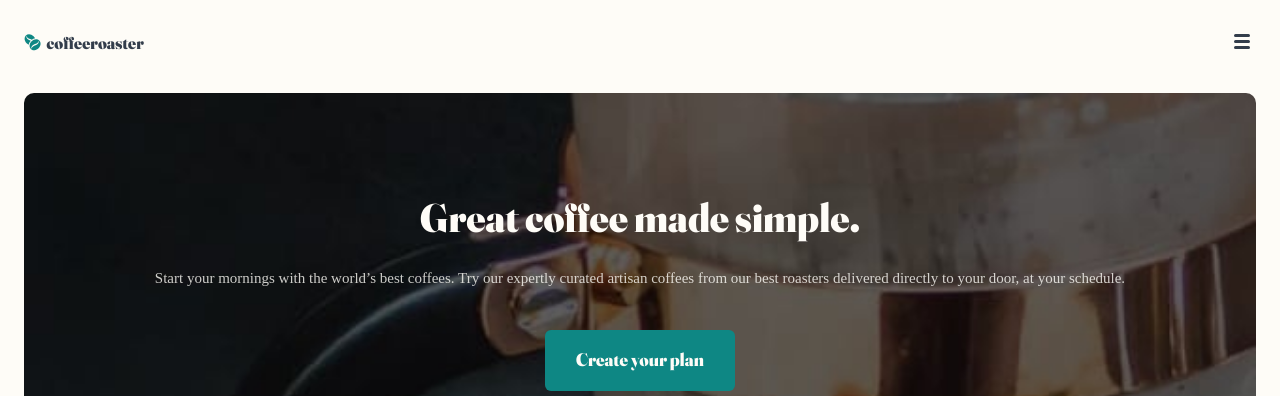
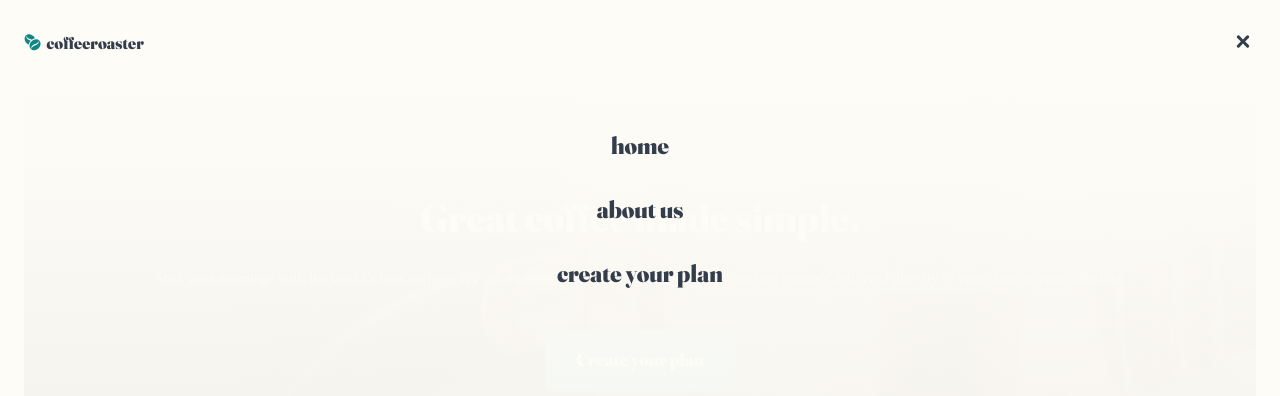
Before and after one commit to Oleksandr-Berd/coffeeroastersfixed, a React (Create React App) app: page / in a window 1280 px wide. Both pictures are taken after a click on the button 1242 px from the left and 42 px from the top of the page. Shown: the top 396 px of the page. Built offline with nearby package versions, Linux system fonts and the light colour scheme.

Commit message:
made markup for menu

```diff
--- a/src/components/BurgerMenu/BurgerMenu.tsx
+++ b/src/components/BurgerMenu/BurgerMenu.tsx
@@ -1,11 +1,14 @@
 import * as SC from "./BurgerMenuStyled";
 
 import { ReactComponent as BurgerMobSvg } from "../../assets/img/shared/mobile/icon-hamburger.svg";
+import {ReactComponent as CloseMenuSvg} from '../../assets/img/shared/mobile/icon-close.svg'
 
-const BurgerMenu: React.FC = () => {
+import { HeaderType } from "../../utils/types/types";
+
+const BurgerMenu: React.FC<HeaderType> = ({isMenu, toggleMenu}) => {
   return (
-    <SC.BurgerButton>
-      <BurgerMobSvg />
+    <SC.BurgerButton onClick={toggleMenu}>
+      {isMenu ? <CloseMenuSvg/> : <BurgerMobSvg/>}
     </SC.BurgerButton>
   );
 };
--- /dev/null
+++ b/src/components/NavMenu/NavMenu.tsx
@@ -0,0 +1,13 @@
+import * as SC from './NavMenuStyled'
+
+import NavBar from "../../ui/NavBar/NavBar";
+
+const NavMenu:React.FC = () => {
+    return ( <SC.Overlay>
+        <SC.ModalMenu>
+            <NavBar location="header"/>
+        </SC.ModalMenu>
+    </SC.Overlay> );
+}
+
+export default NavMenu;
--- /dev/null
+++ b/src/components/NavMenu/NavMenuStyled.ts
@@ -0,0 +1,27 @@
+import styled from "@emotion/styled";
+
+export const Overlay = styled.div`
+ position: absolute;
+  top: 0;
+  left: 0;
+  width: 100vw;
+  height: 100%;
+  z-index: 1;
+
+  display: flex;
+  justify-content: center;
+  align-items: flex-start;
+
+  transform: translateY(90px);
+
+  background: linear-gradient(rgb(254, 252, 247), 80%, rgb(254, 252, 247, 0.5));
+
+`
+
+export const ModalMenu = styled.div`
+  position: absolute;
+
+  padding-top: 40px;
+
+  text-align: center;
+  `
--- a/src/layouts/Header/Header.tsx
+++ b/src/layouts/Header/Header.tsx
@@ -2,11 +2,12 @@ import * as SC from "./HeaderStyled"
 
 import Logo from "../../components/Logo/Logo";
 import BurgerMenu from "../../components/BurgerMenu/BurgerMenu";
+import { HeaderType } from "../../utils/types/types";
 
-const Header:React.FC = () => {
+const Header:React.FC<HeaderType> = ({isMenu, toggleMenu}) => {
     return ( <SC.HeaderStyled>
         <Logo location="header"/>
-        <BurgerMenu/>
+        <BurgerMenu toggleMenu={toggleMenu} isMenu={isMenu}/>
     </SC.HeaderStyled> );
 }
 
--- a/src/layouts/SharedLayout/SharedLayout.tsx
+++ b/src/layouts/SharedLayout/SharedLayout.tsx
@@ -1,17 +1,24 @@
-import { Suspense } from "react";
+import { Suspense, useState } from "react";
 import { DNA } from "react-loader-spinner";
 
 
 import * as SC from "./SharedLayoutStyled"
 import Header from "../Header/Header";
 import Footer from "../Footer/Footer";
+import NavMenu from "../../components/NavMenu/NavMenu";
 
 type Props = {
     children:React.ReactNode
 }
 
 const SharedLayout:React.FC<Props> = ({children}) => {
-    return ( <SC.SharedLayoutStyled>
+const [isMenu, setIsMenu] = useState(false)
+
+const toggleMenu = ():void =>{
+    setIsMenu(!isMenu)
+}
+
+    return ( <SC.SharedLayoutStyled isMenu={isMenu ? "true" : "false"}>
         <Suspense fallback={<DNA
             visible={true}
             height="80"
@@ -20,7 +27,9 @@ const SharedLayout:React.FC<Props> = ({children}) => {
             wrapperStyle={{}}
             wrapperClass="dna-wrapper"
           />}>
-            <Header/>
+            <Header isMenu={isMenu} toggleMenu={toggleMenu}/>
+        {isMenu ? <NavMenu/> : null}
+
         {children}
         <Footer/>
         </Suspense>
--- a/src/layouts/SharedLayout/SharedLayoutStyled.ts
+++ b/src/layouts/SharedLayout/SharedLayoutStyled.ts
@@ -1,12 +1,18 @@
 import styled from "@emotion/styled";
 
-export const SharedLayoutStyled = styled.main`
-min-height: 100vh;
+type StyleProps = {
+    isMenu: string;
+}
+
+export const SharedLayoutStyled = styled.main<StyleProps>`
+height: ${props => props.isMenu === "true"? "100vh" : "fit-content"};
 
 padding-top: 32px;
-padding-bottom: 72px;
+padding-bottom:${props => props.isMenu === "false"? "72px" : "0"};
 padding-left: 24px;
 padding-right: 24px;
 
 background-color: #FEFCF7;
+
+overflow: hidden;
 `
--- a/src/utils/types/types.ts
+++ b/src/utils/types/types.ts
@@ -1,3 +1,8 @@
 export type LayoutType = {
 location: "header" | "footer";
 }
+
+export type HeaderType = {
+    isMenu:boolean;
+    toggleMenu:()=>void
+}
```
